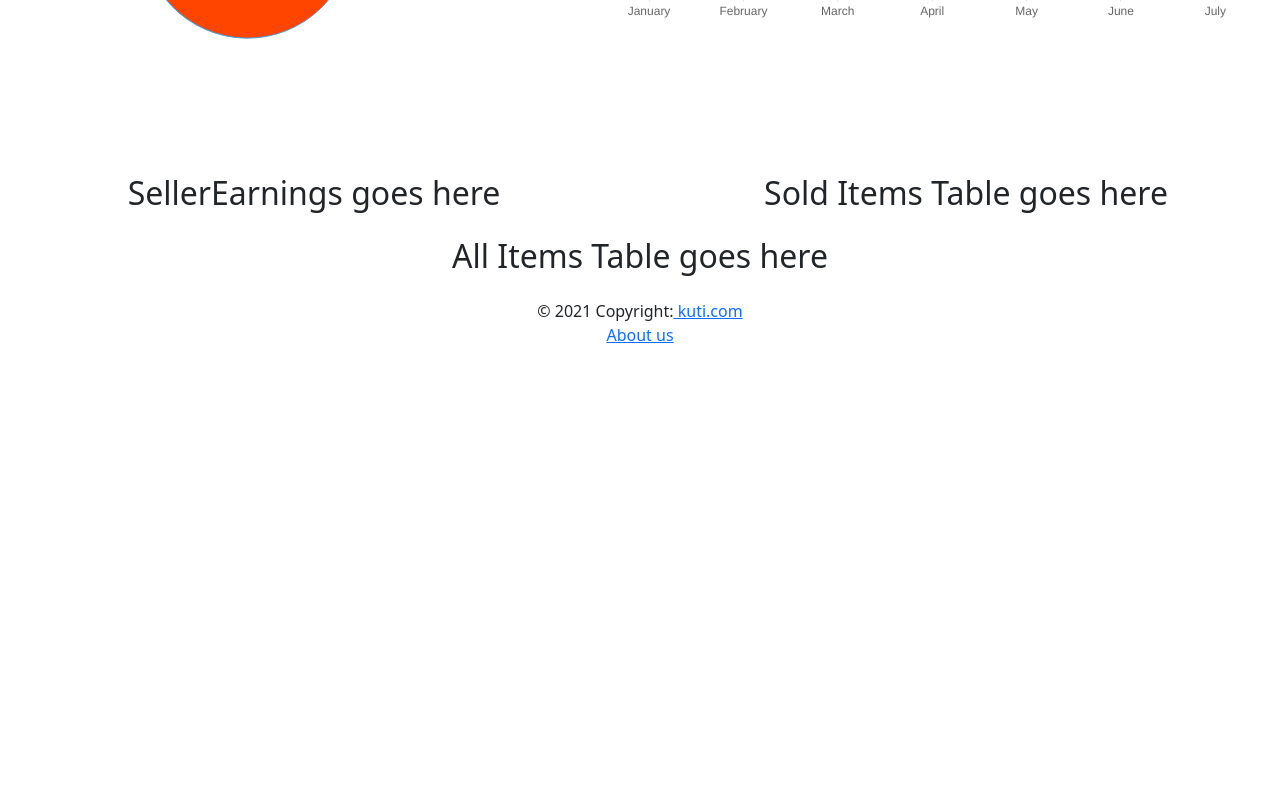
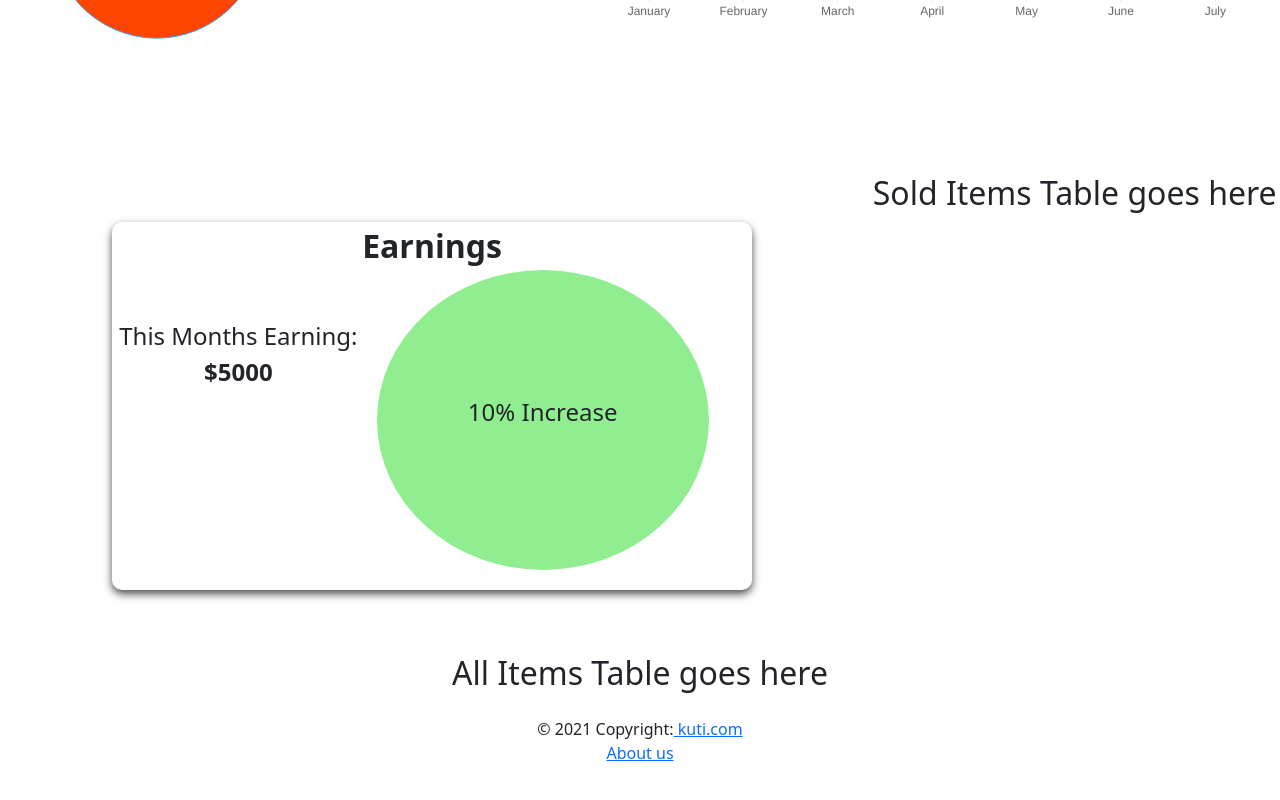
Before and after one commit to pdahal48/kuti, a React (Create React App) app in the folder Frontend/kuti/: page /seller-dashboard in a window 1280 px wide. Shown: the part 710-1510 px from the top of the page. Before the commit the page ends 1121 px from the top, so only its background shows below. Built offline with nearby package versions, Linux system fonts and the light colour scheme; no server answers.

Commit message:
Earnings Increase section setup completed

```diff
--- a/Frontend/kuti/src/sellerDashboard/DashboardList.js
+++ b/Frontend/kuti/src/sellerDashboard/DashboardList.js
@@ -19,11 +19,11 @@ const DashboardList = () => {
                     <SoldItemsGraph />
                 </Col>
             </Row>
-            <Row className="Container mt-3">
-                <Col>
+            <Row className="earnings_soldItems">
+                <Col className="my-5 col-8">
                     <SellerEarnings />
                 </Col>
-                <Col>
+                <Col className="col-4 my-3">
                     <SoldItemsTable />
                 </Col>
             </Row>
--- a/Frontend/kuti/src/sellerDashboard/SellerEarnings.js
+++ b/Frontend/kuti/src/sellerDashboard/SellerEarnings.js
@@ -1,8 +1,31 @@
 import React from 'react';
+import { Row, Col } from 'react-bootstrap';
+import './Styles/SellerEarnings.css'
 
 const SellerEarnings = () => {
     return (
-        <h2>SellerEarnings goes here</h2>
+        <div className="mt-3 seller_earnings">
+            <Row>
+                <Col>
+                    <span className="earnings-title">Earnings</span>
+                </Col>
+            </Row>
+            <Row>
+                <Col className="earnings-text my-5 col-5">
+                    <div>
+                        This Months Earning:
+                    </div>
+                    <div className="earnings_amount">
+                        $5000
+                    </div>
+                </Col>
+                <Col className="percentIncrease col-6">
+                    <div className="circle-text">
+                        10% Increase
+                    </div>
+                </Col>
+            </Row>
+        </div>
     )
 }
 
--- a/Frontend/kuti/src/sellerDashboard/SoldItemsChart.js
+++ b/Frontend/kuti/src/sellerDashboard/SoldItemsChart.js
@@ -1,6 +1,6 @@
 import React from 'react';
 import { Chart as ChartJS, ArcElement, Tooltip, Legend } from 'chart.js';
-import { Pie } from 'react-chartjs-2';
+import { Doughnut } from 'react-chartjs-2';
 import {Row, Col} from 'react-bootstrap'
 
 ChartJS.register(ArcElement, Tooltip, Legend);
@@ -31,7 +31,7 @@ const SoldItemsChart = () => {
       };
 
     return (
-            <Pie
+            <Doughnut
                 data={data}
                 height={450}
                 width={400}
@@ -40,7 +40,7 @@ const SoldItemsChart = () => {
                     maintainAspectRatio:false,
                     plugins: {
                       legend: {
-                        position: 'left',
+                        position: 'right',
                     labels: {
                         usePointStyle: true
                     }}}
@@ -50,6 +50,4 @@ const SoldItemsChart = () => {
     )
 }
 
-//
-
 export default SoldItemsChart;
--- a/Frontend/kuti/src/sellerDashboard/Styles/DashboardList.css
+++ b/Frontend/kuti/src/sellerDashboard/Styles/DashboardList.css
@@ -6,3 +6,15 @@
 .pie {
     margin-right: 14em;
 }
+
+.seller_earnings {
+    margin-left: 7em;
+    /* background-color:lightseagreen; */
+    box-shadow: 0 4px 8px 0 rgba(0,0,0,0.7);
+
+}
+
+
+.earnings_soldItems {
+   margin-top: 20px;
+}
--- /dev/null
+++ b/Frontend/kuti/src/sellerDashboard/Styles/SellerEarnings.css
@@ -0,0 +1,38 @@
+.seller_earnings {
+    /* border: 5px solid lightseagreen; */
+    height: 23rem;
+    width: 40rem;
+    border-radius: 10px;
+}
+
+.earnings {
+    margin-left: 10em;
+}
+
+.earnings-title {
+    font-size: 2rem;
+    font-weight: bolder;
+}
+
+.earnings-text {
+    font-size: 1.5rem;
+}
+
+.earnings_amount {
+    font-weight: bolder;
+}
+
+.percentIncrease {
+    margin-top: 15px;
+    height: 300px;
+    width: 300px;
+    border-radius: 50%;
+    background-color: lightgreen;
+}
+
+.circle-text {
+    vertical-align: middle;
+    display: inline-block;
+    margin-top: 40%;
+    font-size: 1.5rem;
+}
```
